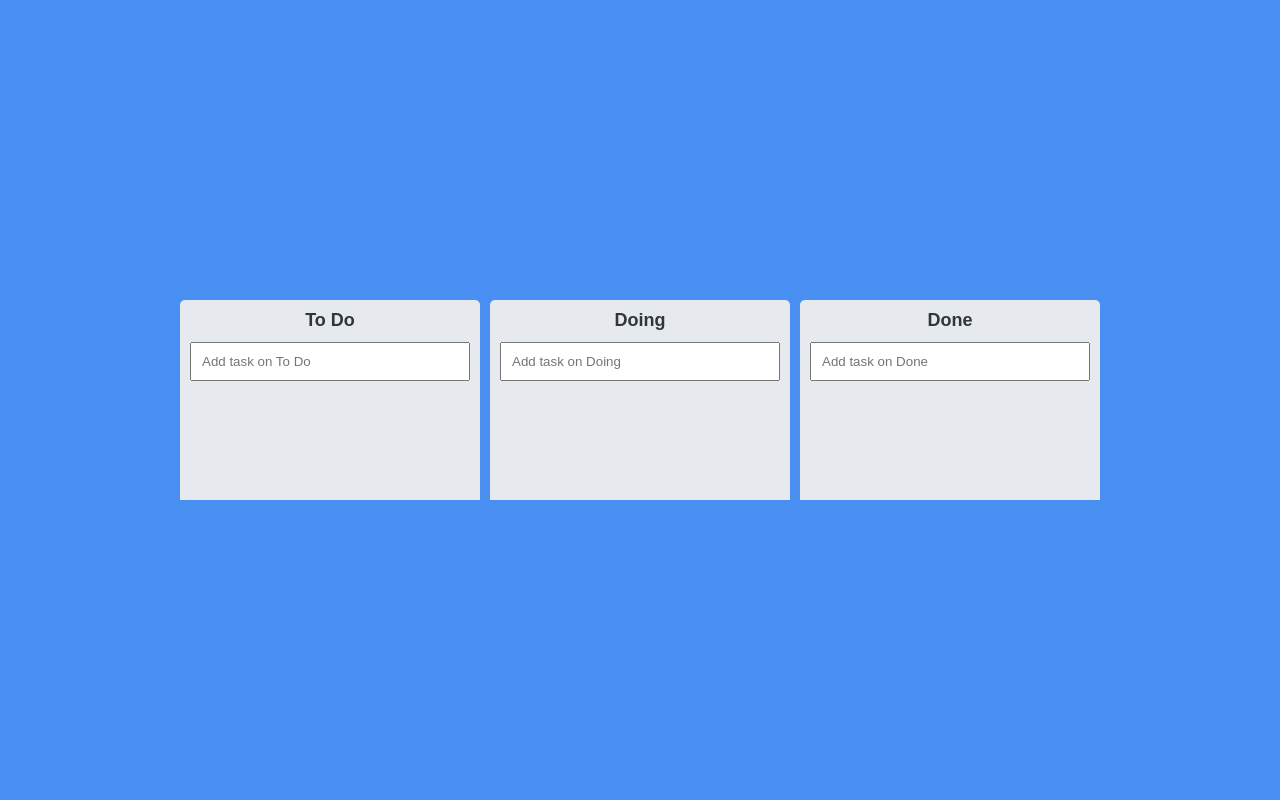
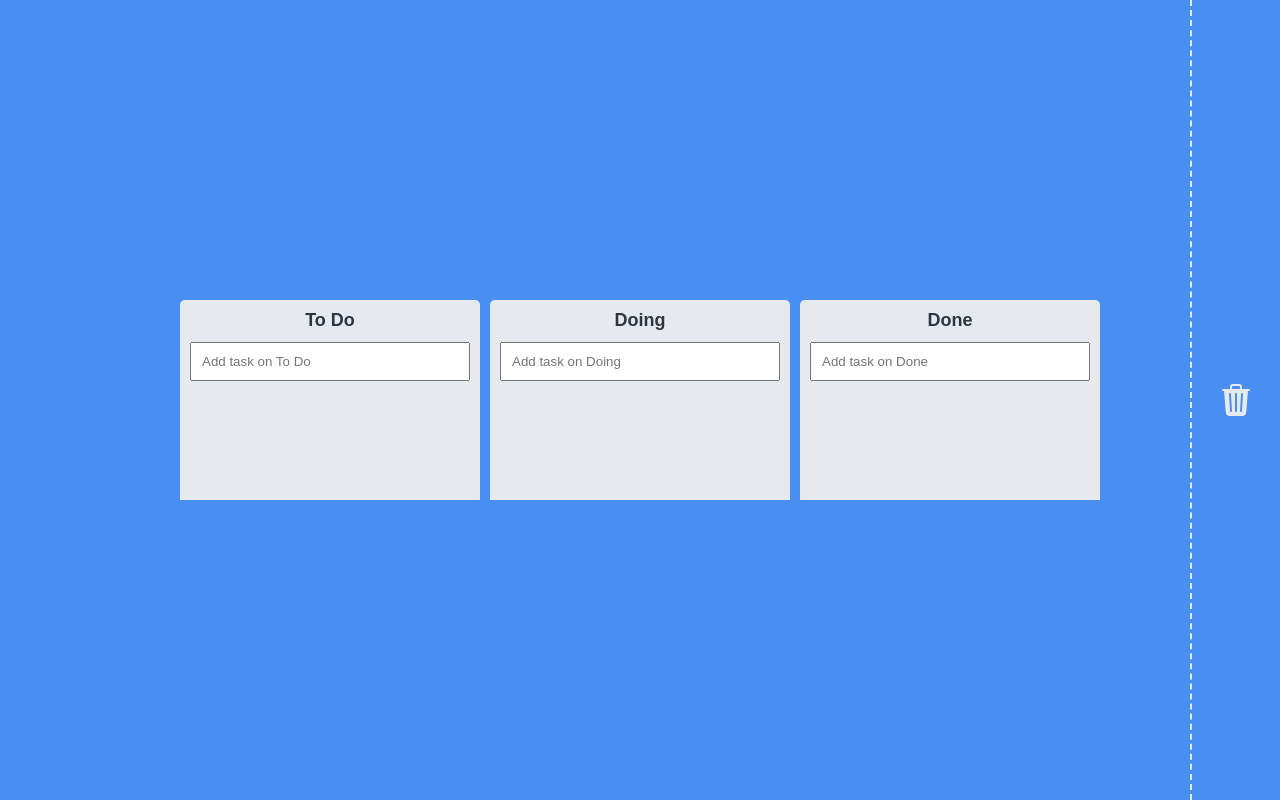
Before and after one commit to bestgoogoo/react-crypto-tracker, a React (Create React App) app: page / in a window 1280 px wide. Built offline with nearby package versions, Linux system fonts and the light colour scheme.

Commit message:
[To Do List] Create Delete area

```diff
--- a/src/atoms.tsx
+++ b/src/atoms.tsx
@@ -15,5 +15,6 @@ export const toDoState = atom<IToDoState>({
     "To Do": [],
     Doing: [],
     Done: [],
+    trash: [],
   },
 });
--- a/src/components/Board.tsx
+++ b/src/components/Board.tsx
@@ -23,11 +23,11 @@ const Title = styled.h2`
   font-size: 18px;
 `;
 
-interface IAreaProps {
+export interface IAreaProps {
   isDraggingOver: boolean;
   draggingFromThisWith: boolean;
 }
-const Area = styled.div<IAreaProps>`
+export const Area = styled.div<IAreaProps>`
   background-color: ${(props) =>
     props.isDraggingOver
       ? theme.accentColor
--- a/src/components/Trello.tsx
+++ b/src/components/Trello.tsx
@@ -1,9 +1,10 @@
-import { DragDropContext, DropResult } from "react-beautiful-dnd";
+import { DragDropContext, DropResult, Droppable } from "react-beautiful-dnd";
 import { useRecoilState } from "recoil";
 import styled from "styled-components";
+import { BsFillTrash3Fill } from "react-icons/bs";
 
 import { toDoState } from "../atoms";
-import Board from "./Board";
+import Board, { Area } from "./Board";
 
 const Wrapper = styled.div`
   display: flex;
@@ -19,18 +20,35 @@ const Boards = styled.div`
   width: 100%;
   grid-template-columns: repeat(3, 1fr);
   gap: 10px;
+  position: relative;
+`;
+const TrashCan = styled(Area)`
+  position: absolute;
+  right: 0;
+  display: flex;
+  justify-content: center;
+  align-items: center;
+  height: 100vh;
+  width: 7%;
+  background-color: ${(props) => props.theme.bgColor};
+  font-size: ${(props) => (props.isDraggingOver ? "48px" : "32px")};
+  color: ${(props) =>
+    props.isDraggingOver ? props.theme.accentColor : props.theme.boardColor};
+  border-left: 2px dashed ${(props) => props.theme.boardColor};
 `;
 
 function Trello() {
   const [toDos, setToDos] = useRecoilState(toDoState);
+  const allToDos = Object.keys(toDos).filter((element) => element !== "trash");
   const onDragEnd = ({ destination, source }: DropResult) => {
+    console.log(source, destination);
     if (!destination) return;
     if (source.droppableId === destination.droppableId) {
       setToDos((allBoards) => {
         const moveInBoard = [...allBoards[source.droppableId]];
         const taskObj = moveInBoard[source.index];
         moveInBoard.splice(source.index, 1);
-        moveInBoard.splice(destination?.index, 0, taskObj);
+        moveInBoard.splice(destination.index, 0, taskObj);
         return {
           ...allBoards,
           [source.droppableId]: moveInBoard,
@@ -51,12 +69,23 @@ function Trello() {
         };
       });
     }
+    if (destination.droppableId === "trash") {
+      setToDos((allBoards) => {
+        const removeBoard = [...allBoards[source.droppableId]];
+        removeBoard.splice(source.index, 1);
+        console.log("hello");
+        return {
+          ...allBoards,
+          [source.droppableId]: removeBoard,
+        };
+      });
+    }
   };
   return (
     <DragDropContext onDragEnd={onDragEnd}>
       <Wrapper>
         <Boards>
-          {Object.keys(toDos).map((boardId) => (
+          {allToDos.map((boardId) => (
             <Board
               toDos={toDos[boardId] as []}
               boardId={boardId}
@@ -64,6 +93,19 @@ function Trello() {
             />
           ))}
         </Boards>
+        <Droppable droppableId="trash">
+          {(provided, snapshot) => (
+            <TrashCan
+              isDraggingOver={snapshot.isDraggingOver}
+              draggingFromThisWith={Boolean(snapshot.draggingFromThisWith)}
+              ref={provided.innerRef}
+              {...provided.droppableProps}
+            >
+              <BsFillTrash3Fill style={{ position: "absolute" }} />
+              {provided.placeholder}
+            </TrashCan>
+          )}
+        </Droppable>
       </Wrapper>
     </DragDropContext>
   );
```
